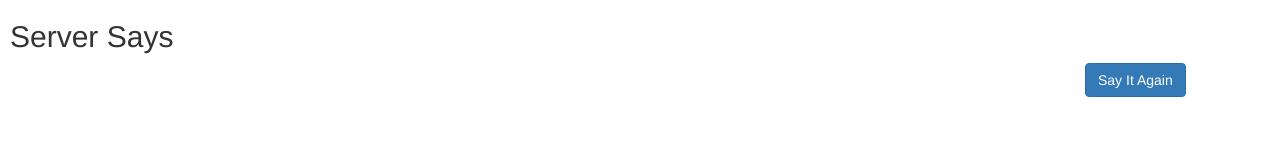
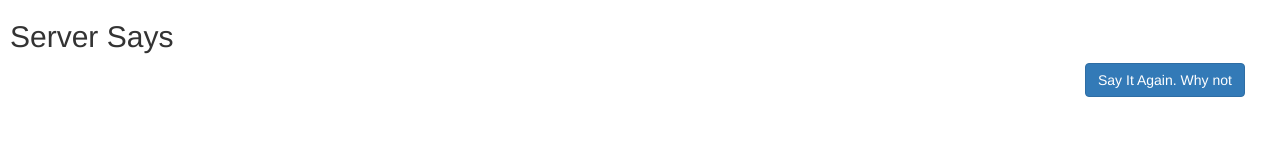
Before and after one commit to ds-ms/builddemo, a website: page public/index.html in a window 1280 px wide. Drawn offline with nearby package versions, Linux system fonts and the light colour scheme; some packages are replaced by stand-ins of ours; no server answers.

Commit message:
Update index.html

```diff
--- a/public/index.html
+++ b/public/index.html
@@ -22,7 +22,7 @@
                 </div>
             </div>
             <div class="col-xs-4 col-md-2">
-                <button class="btn btn-primary" ng-click="sayHelloToServer()">Say It Again</button>
+                <button class="btn btn-primary" ng-click="sayHelloToServer()">Say It Again. Why not</button>
             </div>
         </div>
     </div>
```
